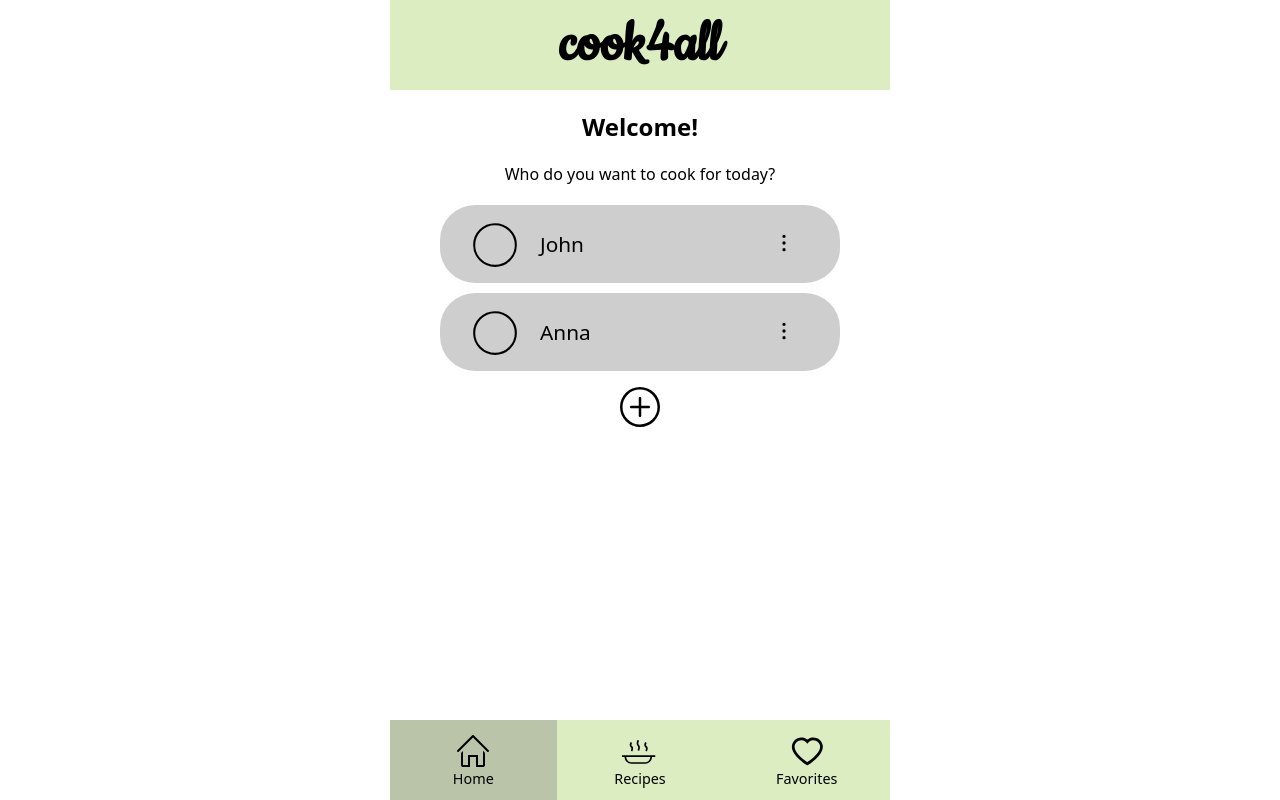
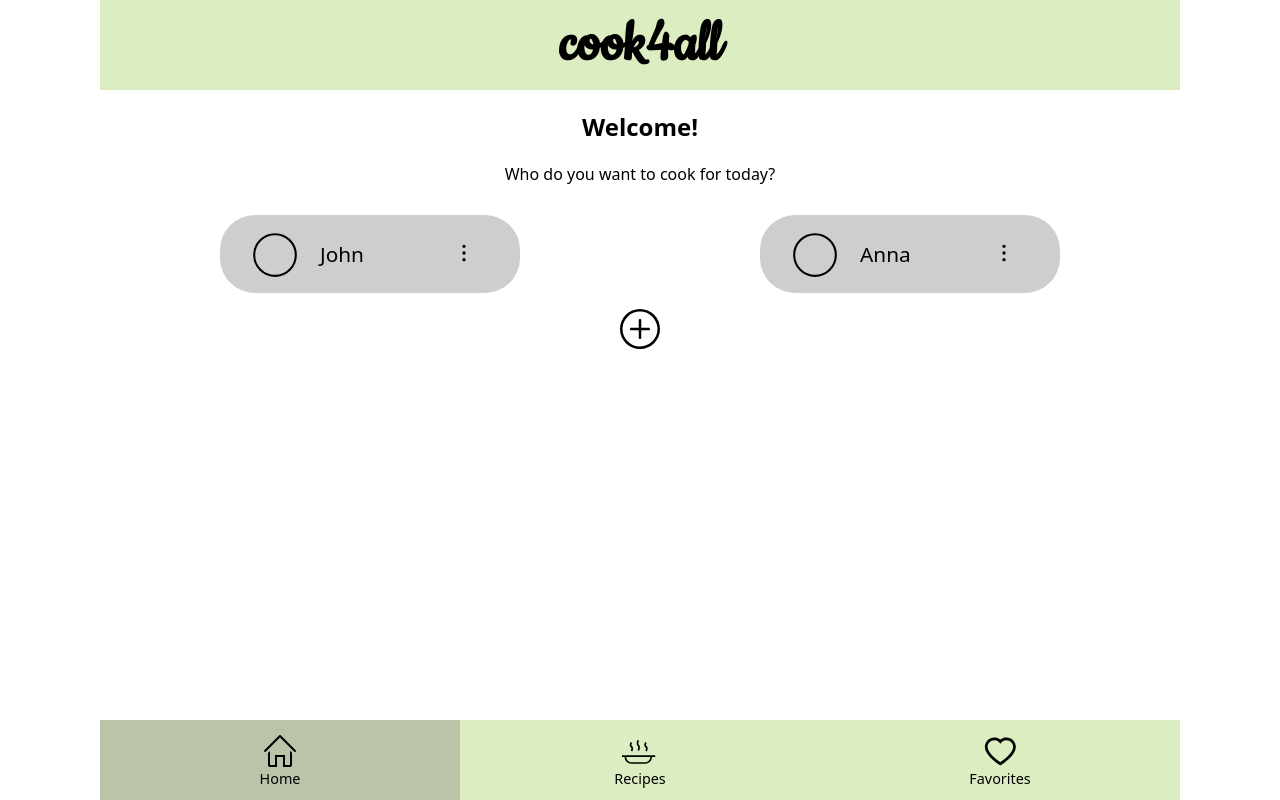
Before and after one commit to s-kond/capstone-cook4all, a React (Create React App) app: page / in a window 1280 px wide. Built offline with nearby package versions, Linux system fonts and the light colour scheme.

Commit message:
add responsiveness for larger screens

```diff
--- a/src/components/GuestCard.js
+++ b/src/components/GuestCard.js
@@ -80,6 +80,7 @@ const StyledArticle = styled.article`
   align-items: flex-start;
   padding: 10px;
   margin: 10px auto;
+  min-width: 300px;
   max-width: 80%;
   text-align: left;
   background-color: var(--secondary-color);
@@ -99,7 +100,8 @@ const StyledBasicSection = styled.section`
 const StyledName = styled.p`
   display: inline;
   margin-left: 20px;
-  word-wrap: break-word;
+  word-break: break-all;
+  hyphens: auto;
   font-size: 1.3rem;
 `;
 
@@ -147,6 +149,8 @@ const StyledInfoP = styled.p`
 
 const StyledNotes = styled.p`
   margin-left: 20px;
+  word-break: break-all;
+  hyphens: auto;
 `;
 
 const StyledButtonContainer = styled.div`
--- a/src/components/Layout.js
+++ b/src/components/Layout.js
@@ -15,6 +15,6 @@ const Container = styled.div`
   text-align: center;
   margin: 0 auto;
   width: 100vw;
-  max-width: 500px;
+  max-width: 1080px;
   min-width: 320px;
 `;
--- a/src/components/NavBar.js
+++ b/src/components/NavBar.js
@@ -27,7 +27,7 @@ const StyledNavBar = styled.nav`
   background-color: var(--primary-color);
   margin: 0 auto;
   width: 100%;
-  max-width: 500px;
+  max-width: 1080px;
   min-width: 320px;
   display: flex;
   justify-content: space-around;
--- a/src/components/RecipeCard.js
+++ b/src/components/RecipeCard.js
@@ -74,6 +74,7 @@ export default function RecipeCard({ recipeData }) {
 const StyledArticle = styled.article`
   position: relative;
   width: 80%;
+  max-width: 400px;
   text-align: left;
   display: flex;
   flex-direction: column;
@@ -83,6 +84,16 @@ const StyledArticle = styled.article`
   box-shadow: 1px 2px 3px;
   border-radius: 20px;
   background-color: var(--secondary-color);
+
+  &:first-of-type {
+    margin-top: 40px;
+  }
+
+  @media (min-width: 900px) {
+    &:first-of-type {
+      margin-top: 50px;
+    }
+  }
 
   h4 {
     align-self: left;
--- a/src/pages/FavoriteRecipes.js
+++ b/src/pages/FavoriteRecipes.js
@@ -61,6 +61,11 @@ const StyledFavoriteSection = styled.section`
   p {
     margin: 0;
   }
+
+  @media (min-width: 900px) {
+    display: flex;
+    flex-wrap: wrap;
+  }
 `;
 
 const StyledEmptyMessage = styled.p`
--- a/src/pages/Home.js
+++ b/src/pages/Home.js
@@ -22,11 +22,11 @@ export default function Home() {
             ? "Who do you want to cook for today?"
             : "Nobody here... Start by clicking + and add new guests!"}
         </WelcomeMessage>
-        <section>
+        <StyledGuestList>
           {guestArray.map((guest) => {
             return <GuestCard key={guest.id} personalData={guest} />;
           })}
-        </section>
+        </StyledGuestList>
         <StyledAddButton
           type="button"
           onClick={() => navigate("/create-guest")}
@@ -54,6 +54,13 @@ const WelcomeMessage = styled.p`
   margin: 20px auto;
 `;
 
+const StyledGuestList = styled.section`
+  @media (min-width: 700px) {
+    display: flex;
+    flex-wrap: wrap;
+  }
+`;
+
 const StyledAddButton = styled.button`
   background-color: transparent;
   border: unset;
```
